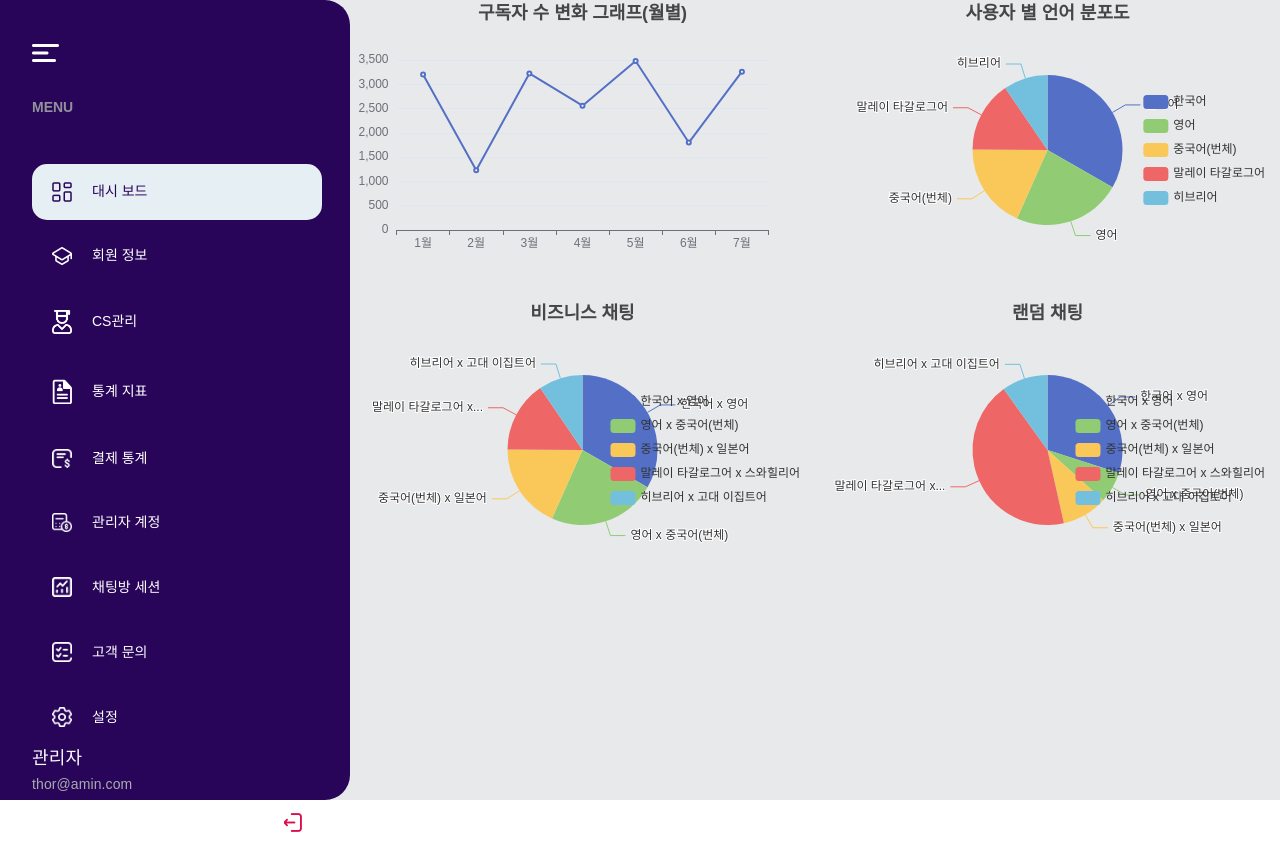
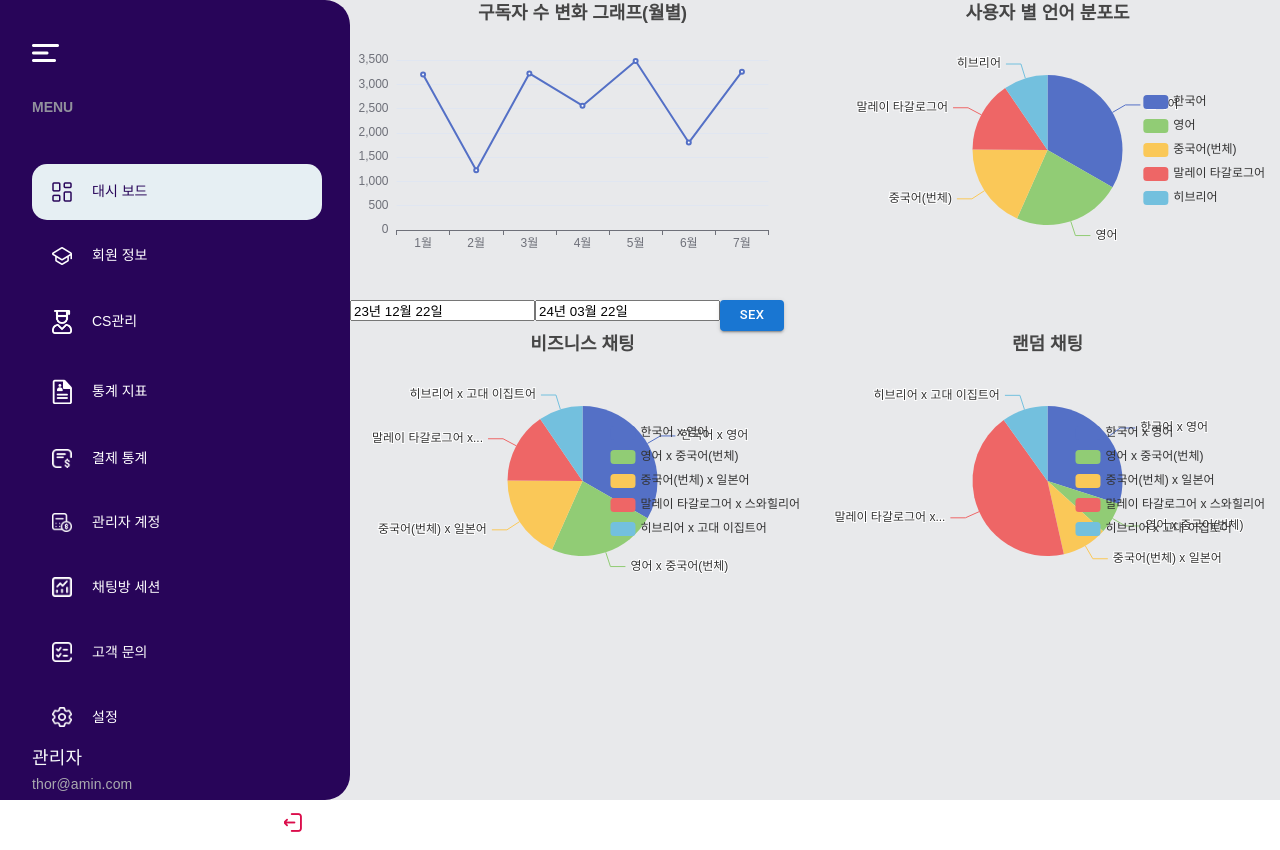
Before and after one commit to seonghojung/polyglp, a React (Create React App) app in the folder src/frontend/: page /dashboard in a window 1280 px wide. Built offline with nearby package versions, Linux system fonts and the light colour scheme; no server answers; a web font is replaced by a local one.

Commit message:
구독자 변화 그래프 기간 추가

```diff
--- a/src/frontend/package.json
+++ b/src/frontend/package.json
@@ -14,11 +14,13 @@
     "@types/jest": "^27.5.2",
     "@types/node": "^16.18.89",
     "@types/react": "^18.2.66",
+    "@types/react-datepicker": "^6.2.0",
     "@types/react-dom": "^18.2.22",
     "@types/react-router-dom": "^5.3.3",
     "echarts": "^5.5.0",
     "echarts-for-react": "^3.0.2",
     "react": "^18.2.0",
+    "react-datepicker": "^6.5.0",
     "react-dom": "^18.2.0",
     "react-router-dom": "^6.17.0",
     "react-scripts": "5.0.1",
--- /dev/null
+++ b/src/frontend/src/pages/dashboard/SubscribedUserChart.tsx
@@ -0,0 +1,64 @@
+import EChartsReact from "echarts-for-react";
+import ReactDatePickerComponent from "react-datepicker";
+import { useEffect, useState } from "react";
+import { SubscribedUserOptions } from "./chartOptions";
+import { Button } from "@mui/material";
+
+const converToISO = (e: Date): string => {
+  e.setHours(e.getHours() + 9);
+  const isoString = e.toISOString();
+  return isoString;
+};
+
+const formatDate = (isoString?: string) => {
+  if (!isoString) return "오류가 발생했습니다.";
+  const dateObject = new Date(isoString);
+  // 연도, 월, 일 추출
+  const year = dateObject.getFullYear().toString().slice(2);
+  const month = (dateObject.getMonth() + 1).toString().padStart(2, "0");
+  const day = dateObject.getDate().toString().padStart(2, "0");
+
+  // YY년 MM월 DD일 형식으로 조합하여 반환
+  return `${year}년 ${month}월 ${day}일`;
+};
+
+const SubscribedUserChart = ({ startDate, endDate }: { startDate: string; endDate: string }) => {
+  const [StartDate, setStartDate] = useState<string>(startDate);
+  const [EndDate, setEndDate] = useState<string>(endDate);
+
+  useEffect(() => {
+    console.log(StartDate);
+    console.log(EndDate);
+  }, [StartDate, EndDate]);
+
+  return (
+    <div>
+      <EChartsReact option={SubscribedUserOptions} opts={{ renderer: "canvas", width: "auto", height: "auto" }} />
+      <div style={{ display: "flex" }}>
+        <div>
+          <ReactDatePickerComponent
+            onChange={(e) => {
+              if (!e) return;
+              setStartDate(converToISO(e));
+            }}
+            value={formatDate(StartDate)}
+          />
+        </div>
+        <div>
+          <ReactDatePickerComponent
+            onChange={(e) => {
+              if (!e) return;
+              setEndDate(converToISO(e));
+            }}
+            value={formatDate(EndDate)}
+          />
+        </div>
+        <Button size="small" variant="contained">
+          sex
+        </Button>
+      </div>
+    </div>
+  );
+};
+
+export default SubscribedUserChart;
--- /dev/null
+++ b/src/frontend/src/pages/dashboard/chartOptions.ts
@@ -0,0 +1,144 @@
+import { EChartsOption } from "echarts-for-react";
+import { addComma } from "../../utils";
+
+// 구독자 수 변화 그래프(월별) 설정값
+export const SubscribedUserOptions: EChartsOption = {
+  title: {
+    text: "구독자 수 변화 그래프(월별)",
+    left: "center",
+  },
+  xAxis: {
+    type: "category",
+    data: ["1월", "2월", "3월", "4월", "5월", "6월", "7월"],
+  },
+  yAxis: {
+    type: "value",
+  },
+  series: [
+    {
+      data: [3200, 1230, 3224, 2560, 3480, 1800, 3260],
+      type: "line",
+    },
+  ],
+  tooltip: {
+    trigger: "axis",
+    axisPointer: {
+      animation: false,
+    },
+    formatter: (params: any) => {
+      const dataPoint = params[0];
+      return `${dataPoint.axisValueLabel} : ${addComma(dataPoint.data)}명`;
+    },
+  },
+};
+// 사용자 별 언어 분포도 설정값
+export const languageOption: EChartsOption = {
+  title: {
+    text: "사용자 별 언어 분포도",
+    left: "center",
+  },
+  tooltip: {
+    trigger: "item",
+    formatter: "{a} <br/>{b} : {c}명 ({d}%)",
+  },
+  legend: {
+    orient: "vertical",
+    right: 10,
+    top: "center",
+  },
+  series: [
+    {
+      name: "사용 언어",
+      type: "pie",
+      radius: "50%",
+      data: [
+        { value: 1048, name: "한국어" },
+        { value: 735, name: "영어" },
+        { value: 580, name: "중국어(번체)" },
+        { value: 484, name: "말레이 타갈로그어" },
+        { value: 300, name: "히브리어" },
+      ],
+      emphasis: {
+        itemStyle: {
+          shadowBlur: 10,
+          shadowOffsetX: 0,
+          shadowColor: "rgba(0, 0, 0, 0.5)",
+        },
+      },
+    },
+  ],
+};
+// 비즈니스 채팅 설정값
+export const BusinessOption: EChartsOption = {
+  title: {
+    text: "비즈니스 채팅",
+    left: "center",
+  },
+  tooltip: {
+    trigger: "item",
+    formatter: "{a} <br/>{b} : {c}명 ({d}%)",
+  },
+  legend: {
+    orient: "vertical",
+    right: 10,
+    top: "center",
+  },
+  series: [
+    {
+      name: "사용 언어",
+      type: "pie",
+      radius: "50%",
+      data: [
+        { value: 1048, name: "한국어 x 영어" },
+        { value: 735, name: "영어 x 중국어(번체)" },
+        { value: 580, name: "중국어(번체) x 일본어" },
+        { value: 484, name: "말레이 타갈로그어 x 스와힐리어" },
+        { value: 300, name: "히브리어 x 고대 이집트어" },
+      ],
+      emphasis: {
+        itemStyle: {
+          shadowBlur: 10,
+          shadowOffsetX: 0,
+          shadowColor: "rgba(0, 0, 0, 0.5)",
+        },
+      },
+    },
+  ],
+};
+// 랜덤 채팅 설정값
+export const RandomOption: EChartsOption = {
+  title: {
+    text: "랜덤 채팅",
+    left: "center",
+  },
+  tooltip: {
+    trigger: "item",
+    formatter: "{a} <br/>{b} : {c}명 ({d}%)",
+  },
+  legend: {
+    orient: "vertical",
+    right: 10,
+    top: "center",
+  },
+  series: [
+    {
+      name: "사용 언어",
+      type: "pie",
+      radius: "50%",
+      data: [
+        { value: 1048, name: "한국어 x 영어" },
+        { value: 236, name: "영어 x 중국어(번체)" },
+        { value: 343, name: "중국어(번체) x 일본어" },
+        { value: 1525, name: "말레이 타갈로그어 x 스와힐리어" },
+        { value: 347, name: "히브리어 x 고대 이집트어" },
+      ],
+      emphasis: {
+        itemStyle: {
+          shadowBlur: 10,
+          shadowOffsetX: 0,
+          shadowColor: "rgba(0, 0, 0, 0.5)",
+        },
+      },
+    },
+  ],
+};
--- a/src/frontend/src/pages/dashboard/page.tsx
+++ b/src/frontend/src/pages/dashboard/page.tsx
@@ -2,7 +2,11 @@ import * as echarts from "echarts/core";
 import { GridComponentOption, LegendComponentOption, TitleComponentOption, TooltipComponentOption } from "echarts/components";
 import { LineSeriesOption, PieSeriesOption } from "echarts/charts";
 import EChartsReact from "echarts-for-react";
-import { addComma } from "../../utils";
+
+import "react-datepicker/dist/react-datepicker.css";
+
+import SubscribedUserChart from "./SubscribedUserChart";
+import { languageOption, BusinessOption, RandomOption } from "./chartOptions";
 
 export type EChartsOption = echarts.ComposeOption<
   GridComponentOption | LineSeriesOption | TitleComponentOption | TooltipComponentOption | LegendComponentOption | PieSeriesOption
@@ -10,149 +14,16 @@ export type EChartsOption = echarts.ComposeOption<
 export default function DashBoardPage() {
   // 아트보드 : 0. 대시보드
   // WBS : 대시보드
-  const lineOptions: EChartsOption = {
-    title: {
-      text: "구독자 수 변화 그래프(월별)",
-      left: "center",
-    },
-    xAxis: {
-      type: "category",
-      data: ["1월", "2월", "3월", "4월", "5월", "6월", "7월"],
-    },
-    yAxis: {
-      type: "value",
-    },
-    series: [
-      {
-        data: [3200, 1230, 3224, 2560, 3480, 1800, 3260],
-        type: "line",
-      },
-    ],
-    tooltip: {
-      trigger: "axis",
-      axisPointer: {
-        animation: false,
-      },
-      formatter: (params: any) => {
-        const dataPoint = params[0];
-        return `${dataPoint.axisValueLabel} : ${addComma(dataPoint.data)}명`;
-      },
-    },
-  };
-  const languageOption: EChartsOption = {
-    title: {
-      text: "사용자 별 언어 분포도",
-      left: "center",
-    },
-    tooltip: {
-      trigger: "item",
-      formatter: "{a} <br/>{b} : {c}명 ({d}%)",
-    },
-    legend: {
-      orient: "vertical",
-      right: 10,
-      top: "center",
-    },
-    series: [
-      {
-        name: "사용 언어",
-        type: "pie",
-        radius: "50%",
-        data: [
-          { value: 1048, name: "한국어" },
-          { value: 735, name: "영어" },
-          { value: 580, name: "중국어(번체)" },
-          { value: 484, name: "말레이 타갈로그어" },
-          { value: 300, name: "히브리어" },
-        ],
-        emphasis: {
-          itemStyle: {
-            shadowBlur: 10,
-            shadowOffsetX: 0,
-            shadowColor: "rgba(0, 0, 0, 0.5)",
-          },
-        },
-      },
-    ],
-  };
-  const BusinessOption: EChartsOption = {
-    title: {
-      text: "비즈니스 채팅",
-      left: "center",
-    },
-    tooltip: {
-      trigger: "item",
-      formatter: "{a} <br/>{b} : {c}명 ({d}%)",
-    },
-    legend: {
-      orient: "vertical",
-      right: 10,
-      top: "center",
-    },
-    series: [
-      {
-        name: "사용 언어",
-        type: "pie",
-        radius: "50%",
-        data: [
-          { value: 1048, name: "한국어 x 영어" },
-          { value: 735, name: "영어 x 중국어(번체)" },
-          { value: 580, name: "중국어(번체) x 일본어" },
-          { value: 484, name: "말레이 타갈로그어 x 스와힐리어" },
-          { value: 300, name: "히브리어 x 고대 이집트어" },
-        ],
-        emphasis: {
-          itemStyle: {
-            shadowBlur: 10,
-            shadowOffsetX: 0,
-            shadowColor: "rgba(0, 0, 0, 0.5)",
-          },
-        },
-      },
-    ],
-  };
-  const RandomOption: EChartsOption = {
-    title: {
-      text: "랜덤 채팅",
-      left: "center",
-    },
-    tooltip: {
-      trigger: "item",
-      formatter: "{a} <br/>{b} : {c}명 ({d}%)",
-    },
-    legend: {
-      orient: "vertical",
-      right: 10,
-      top: "center",
-    },
-    series: [
-      {
-        name: "사용 언어",
-        type: "pie",
-        radius: "50%",
-        data: [
-          { value: 1048, name: "한국어 x 영어" },
-          { value: 236, name: "영어 x 중국어(번체)" },
-          { value: 343, name: "중국어(번체) x 일본어" },
-          { value: 1525, name: "말레이 타갈로그어 x 스와힐리어" },
-          { value: 347, name: "히브리어 x 고대 이집트어" },
-        ],
-        emphasis: {
-          itemStyle: {
-            shadowBlur: 10,
-            shadowOffsetX: 0,
-            shadowColor: "rgba(0, 0, 0, 0.5)",
-          },
-        },
-      },
-    ],
-  };
+
+  // @TODO: 당일부터 3개월까지의 집계 쿼리를 서버에서 받아올 것
+  const startDate = "2023-12-22T00:00:00.591Z";
+  const endDate = "2024-03-22T00:00:00.591Z";
 
   return (
     <div>
       <div style={{ display: "flex" }}>
         <div style={{ flex: 1 }}>
-          <EChartsReact option={lineOptions} opts={{ renderer: "canvas", width: "auto", height: "auto" }} />
+          <SubscribedUserChart startDate={startDate} endDate={endDate} />
         </div>
         <div style={{ flex: 1 }}>
           <EChartsReact option={languageOption} opts={{ renderer: "canvas", width: "auto", height: "auto" }} />
```
Also changed, not shown: src/frontend/src/components/DatePicker.tsx (added, +23 -0 lines).
